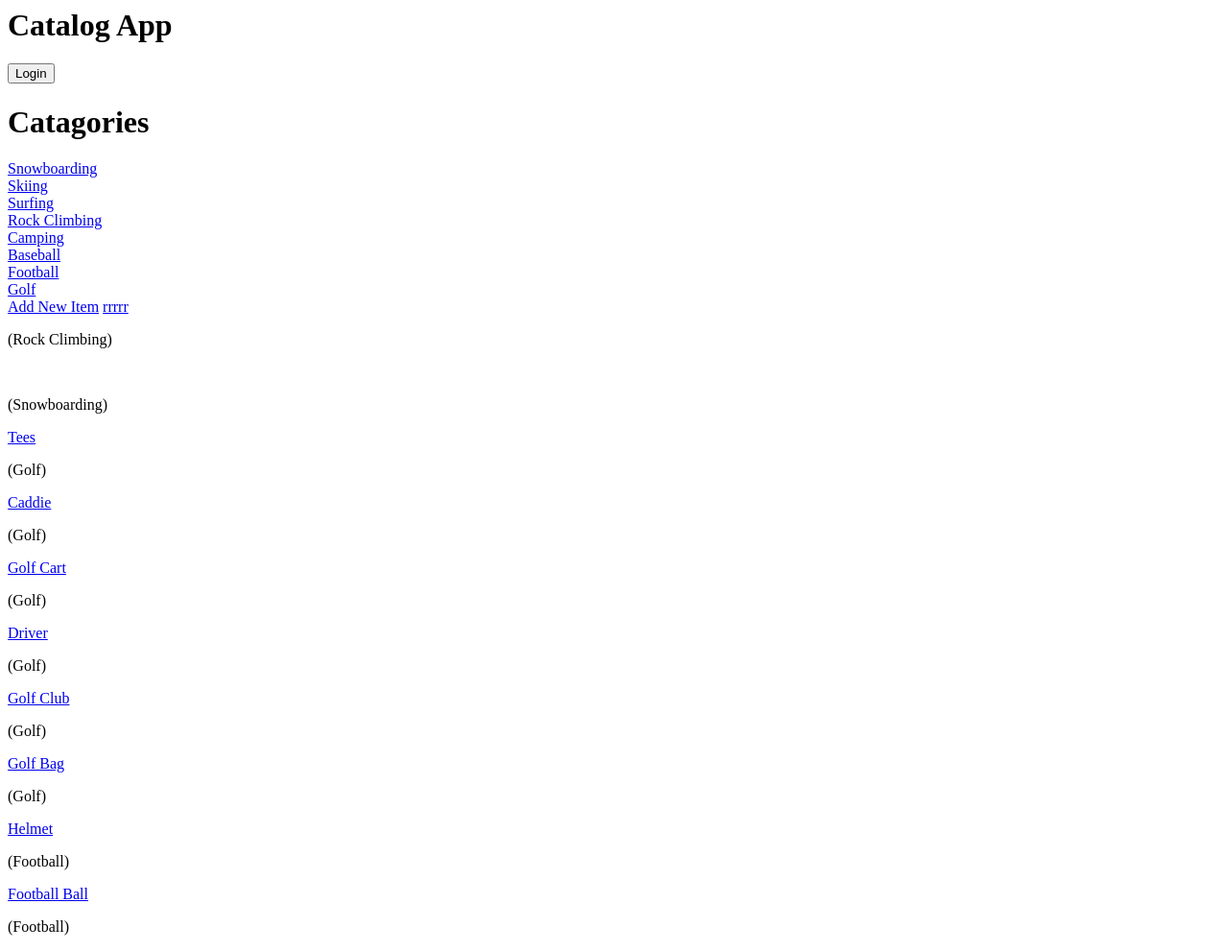
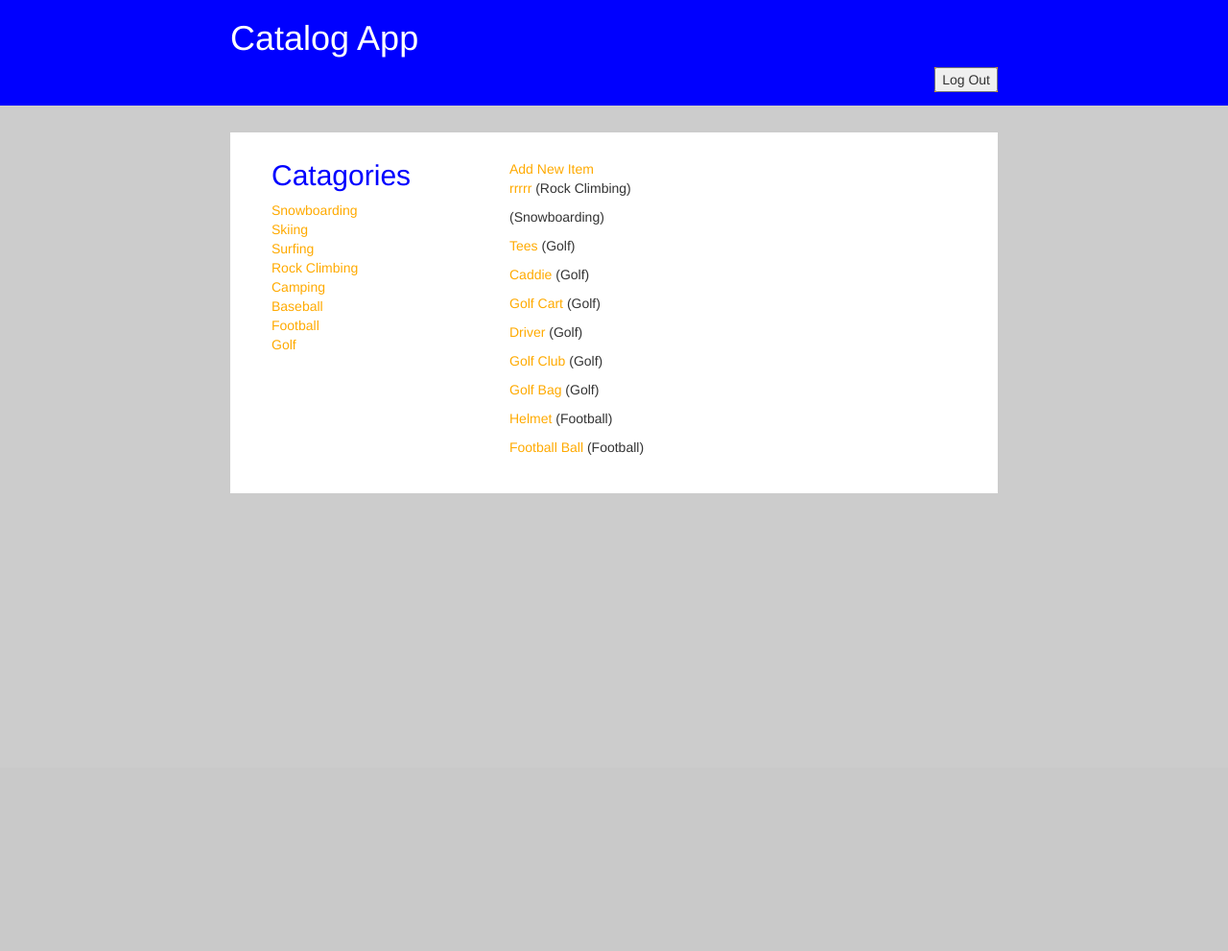
Before and after one commit to Sean-Holcomb/Item-Catalog, a Flask app: page / in a window 1280 px wide. Shown: the whole page at 96% size. After the commit the page ends 514 px from the top, so only its background shows below. Run offline with Flask 2, Linux system fonts and the light colour scheme; parts of the project's set-up code (start-up, migrations or seed data) failed here and were passed over; some libraries are stand-ins or nearby versions.

Commit message:
Style: add css

```diff
--- a/application.py
+++ b/application.py
@@ -22,10 +22,9 @@ DBSession = sessionmaker(bind=engine)
 session = DBSession()
 
 @app.route("/")
-@app.route("/catalog")
+@app.route("/catalog/")
 def catalog():
 	catagories = session.query(Catagory).all()
-	#propbally has problems with ordering
 	items = session.query(Item).order_by(desc(Item.id)).limit(10).all()
 	return render_template('main.html', catagories=catagories, items=items)
 
@@ -150,8 +149,7 @@ def gdisconnect():
 
 @app.route("/catalog/add", methods = ['GET', 'POST'])
 def addItem():
-	if request.method == 'POST':
-		print request.form['catagory']
+	if request.method == 'POST' and request.form['name'] and request.form['description'] and request.form['catagory']:
 		catagory = session.query(Catagory).filter_by(name = request.form['catagory']).one()
 		newItem = Item(title = request.form['name'], description = request.form['description'], catagory = catagory)
 		session.add(newItem)
@@ -175,13 +173,11 @@ def getItem(catagory_id, item_id):
 @app.route("/catalog/<int:catagory_id>/<int:item_id>/edit", methods = ['GET', 'POST'])
 def editItem(catagory_id, item_id):
 	editItem = session.query(Item).filter_by(id = item_id).one()
-	#probably has problem with drop down selector
 	if request.method == 'POST':
 		if request.form['name']:
 			editItem.title = request.form['name']
 		if request.form['description']:
 			editItem.description = request.form['description']
-
 		if request.form['catagory']:
 		  catagory = session.query(Catagory).filter_by(name = request.form['catagory']).one()
 		  editItem.catagory = catagory
--- /dev/null
+++ b/static/styles.css
@@ -0,0 +1,40 @@
+header {
+	background-color: #0000ff;
+	margin-bottom: 2em;
+}
+
+body {
+	background-color: #cccccc;
+}
+
+a {
+	color: #ffaa00;
+}
+
+h1 {
+	color: #ffffff;
+}
+
+h2 {
+	margin-top: 0;
+	color: #0000ff;
+}
+
+.titlebar {
+	max-width: 800px;
+	margin-right: auto;
+	margin-left: auto;
+}
+
+.content{
+	background-color: #ffffff;
+	padding: 2em;
+	max-width: 800px;
+	margin-right: auto;
+	margin-left: auto;
+}
+
+.orange {
+	float: right;
+	background-color: #ffaa00;
+}
--- a/templates/main.html
+++ b/templates/main.html
@@ -1,21 +1,33 @@
 <html>
+	<head>
+		<link rel="stylesheet" href="https://maxcdn.bootstrapcdn.com/bootstrap/3.3.6/css/bootstrap.min.css" integrity="sha384-1q8mTJOASx8j1Au+a5WDVnPi2lkFfwwEAa8hDDdjZlpLegxhjVME1fgjWPGmkzs7" crossorigin="anonymous">
+		<link href={{ url_for('static', filename='styles.css') }} rel="stylesheet">
+	</head>
 	<header>
+		<div class="row titlebar">
 			<h1>Catalog App</h1>
-		<button>Login</button>
+			<form class="orange" action="{{url_for('gdisconnect')}}">
+				<input type='submit' value='Log Out'>
+			</form>
+		</div>
 	</header>
-	<body>
-		<div>
-			<h1>Catagories</h1>
+	<body class="containter">
+		<div class="row content">
+			<div class="col-md-4">
+				<h2>Catagories</h2>
 				{% for i in catagories %}
 					<a href={{url_for('getItems', catagory_id = i.id)}}>{{i.name}} </a></br>
 				{% endfor %}
 			</div>
-		<div>
-			<a href={{url_for('addItem')}}>Add New Item</a>
+			<div class="col-md-8">
+				<a href={{url_for('addItem')}}>Add New Item</a></br>
 				{% for j in items %}
-				<a href={{url_for('getItem', catagory_id = j.catagory_id, item_id = j.id)}}>{{j.title}}</a></br>
-				<p>({{j.catagory.name}})</p>
+					<p>
+						<a href={{url_for('getItem', catagory_id = j.catagory_id, item_id = j.id)}}>{{j.title}}</a>
+						({{j.catagory.name}})
+					</p>
 				{% endfor %}
+			</div>
 		</div>
 	</body>
 </html>
```
Also changed, not shown: templates/delete.html (+17 -7 lines), templates/edit.html (+16 -5 lines), templates/item.html (+19 -7 lines), templates/new.html (+17 -6 lines), itemcatalogs.db, 1 other file. Lines whose indentation alone changed are shown as unchanged.
